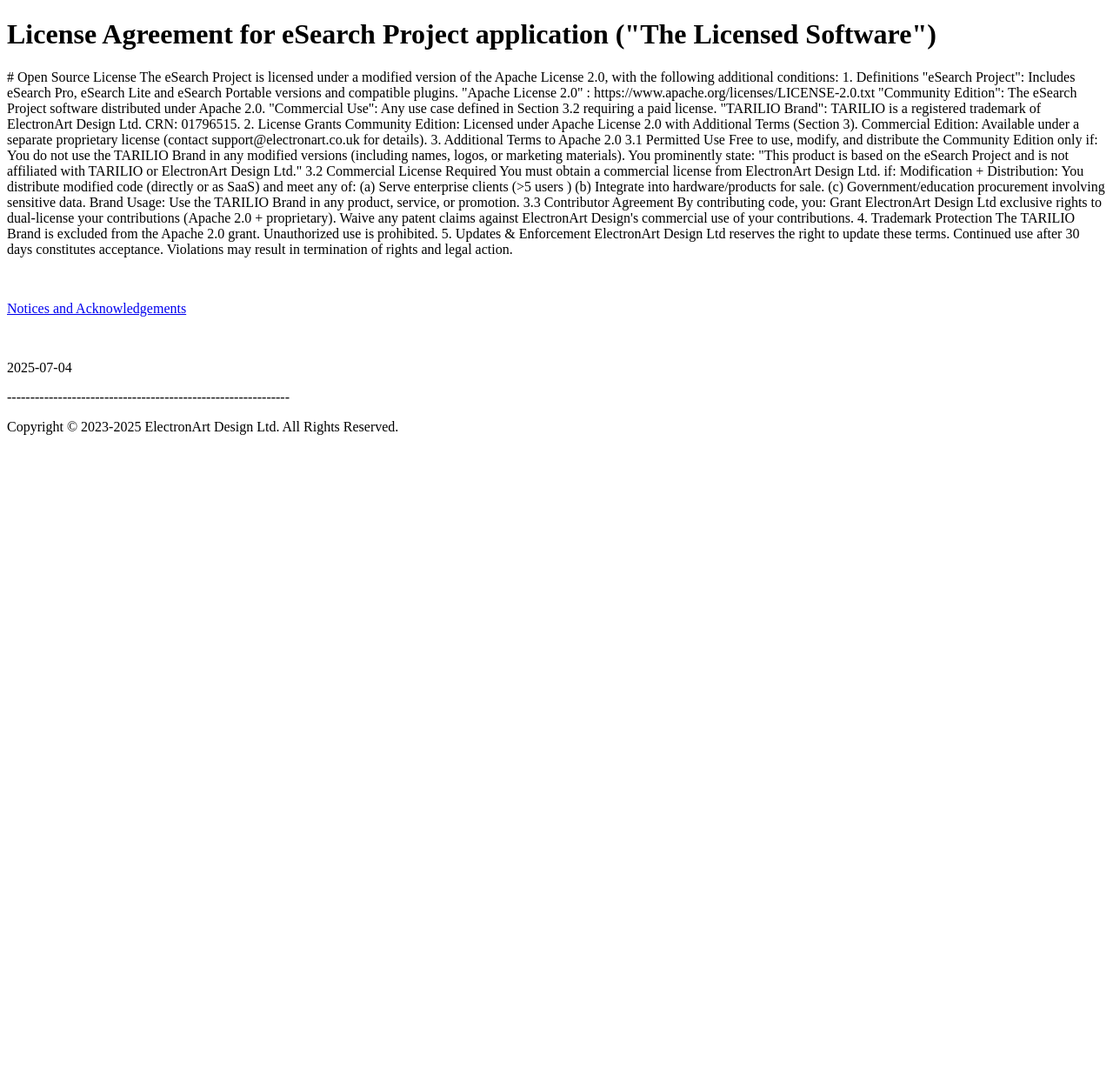
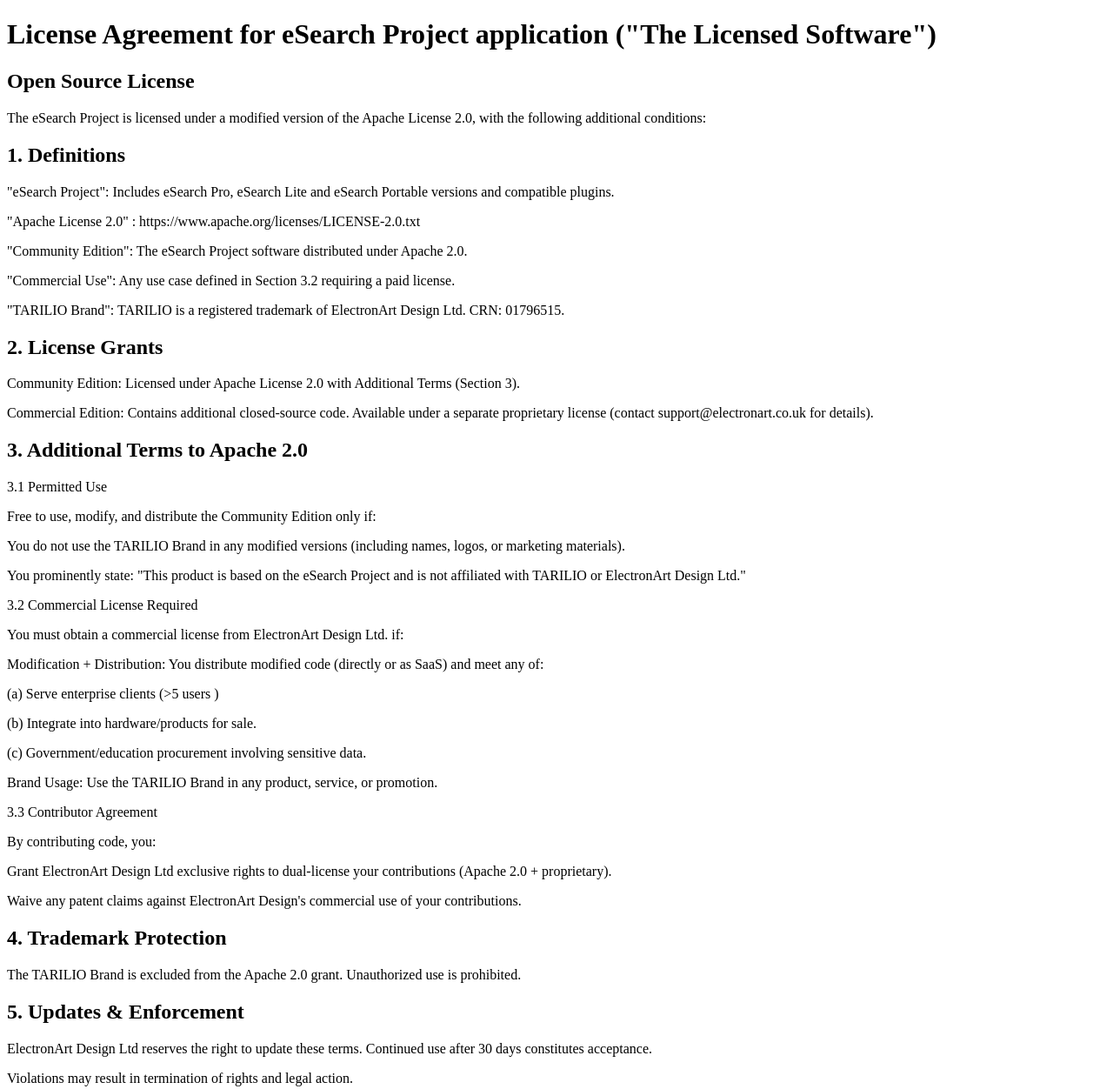
Before and after one commit to electronart/TARILIO, a plain HTML site: page eSearch/docs_eSearch/license.htm in a window 1280 px wide. Shown: the top 1252 px of the page at 87% size. Before the commit the page ends 800 px from the top, so only its background shows below. Drawn offline with Linux system fonts and the light colour scheme.

Commit message:
Add files via upload

```diff
--- a/eSearch/docs_eSearch/license.htm
+++ b/eSearch/docs_eSearch/license.htm
@@ -11,57 +11,57 @@
 License Agreement for eSearch Project application (&quot;The
 Licensed Software&quot;)</h1>
 
-<p># Open Source License
+<h2>Open Source License</h2>
 
-The eSearch Project  is licensed under a modified version of the Apache License 2.0, with the following additional conditions:
+<p>The eSearch Project  is licensed under a modified version of the Apache License 2.0, with the following additional conditions:</p>
 
-1. Definitions
+<h2>1. Definitions</h2>
 
-"eSearch Project": Includes eSearch Pro, eSearch Lite and eSearch Portable versions and compatible plugins.
-"Apache License 2.0" : https://www.apache.org/licenses/LICENSE-2.0.txt
-"Community Edition": The eSearch Project software distributed under Apache 2.0.
-"Commercial Use": Any use case defined in Section 3.2 requiring a paid license.
-"TARILIO Brand": TARILIO is a registered trademark of ElectronArt Design Ltd. CRN: 01796515.
+<p>"eSearch Project": Includes eSearch Pro, eSearch Lite and eSearch Portable versions and compatible plugins.</p>
+<p>"Apache License 2.0" : https://www.apache.org/licenses/LICENSE-2.0.txt</p>
+<p>"Community Edition": The eSearch Project software distributed under Apache 2.0.</p>
+<p>"Commercial Use": Any use case defined in Section 3.2 requiring a paid license.</p>
+<p>"TARILIO Brand": TARILIO is a registered trademark of ElectronArt Design Ltd. CRN: 01796515.</p>
 
 
-2. License Grants
+<h2>2. License Grants</h2>
 
-Community Edition: Licensed under Apache License 2.0 with Additional Terms (Section 3).
-Commercial Edition: Available under a separate proprietary license (contact support@electronart.co.uk for details).
+<p>Community Edition: Licensed under Apache License 2.0 with Additional Terms (Section 3).</p>
+<p>Commercial Edition: Contains additional closed-source code. Available under a separate proprietary license (contact support@electronart.co.uk for details).</p>
 
-3. Additional Terms to Apache 2.0
+<h2>3. Additional Terms to Apache 2.0</h2>
 
-3.1 Permitted Use
+<p>3.1 Permitted Use</p>
 
-Free to use, modify, and distribute the Community Edition only if:
-  You do not use the TARILIO Brand in any modified versions (including names, logos, or marketing materials).
-  You prominently state: "This product is based on the eSearch Project and is not affiliated with TARILIO or ElectronArt Design Ltd."
+<p>Free to use, modify, and distribute the Community Edition only if:</p>
+  <p>You do not use the TARILIO Brand in any modified versions (including names, logos, or marketing materials).</p>
+ <p> You prominently state: "This product is based on the eSearch Project and is not affiliated with TARILIO or ElectronArt Design Ltd."</p>
 
-3.2 Commercial License Required
+<p>3.2 Commercial License Required</p>
 
-You must obtain a commercial license from ElectronArt Design Ltd. if:
-Modification + Distribution: You distribute modified code (directly or as SaaS) and meet any of:
-  (a) Serve enterprise clients (>5 users )
-  (b) Integrate into hardware/products for sale.
-  (c) Government/education procurement involving sensitive data.
-Brand Usage: Use the TARILIO Brand in any product, service, or promotion.
+<p>You must obtain a commercial license from ElectronArt Design Ltd. if:</p>
+<p>Modification + Distribution: You distribute modified code (directly or as SaaS) and meet any of:</p>
+  <p>(a) Serve enterprise clients (>5 users )</p>
+  <p>(b) Integrate into hardware/products for sale.</p>
+  <p>(c) Government/education procurement involving sensitive data.</p>
+<p>Brand Usage: Use the TARILIO Brand in any product, service, or promotion.</p>
 
-3.3 Contributor Agreement
+<p>3.3 Contributor Agreement</p>
 
-By contributing code, you:
-Grant ElectronArt Design Ltd exclusive rights to dual-license your contributions (Apache 2.0 + proprietary).
-Waive any patent claims against ElectronArt Design's commercial use of your contributions.
+<p>By contributing code, you:</p>
+<p>Grant ElectronArt Design Ltd exclusive rights to dual-license your contributions (Apache 2.0 + proprietary).</p>
+<p>Waive any patent claims against ElectronArt Design's commercial use of your contributions.</p>
 
-4. Trademark Protection
+<h2>4. Trademark Protection</h2>
 
-The TARILIO Brand is excluded from the Apache 2.0 grant. Unauthorized use is prohibited.
+<p>The TARILIO Brand is excluded from the Apache 2.0 grant. Unauthorized use is prohibited.</p>
 
-5. Updates & Enforcement
+<h2>5. Updates & Enforcement</h2>
 
-ElectronArt Design Ltd reserves the right to update these terms. Continued use after 30 days constitutes acceptance.
-Violations may result in termination of rights and legal action.
+<p>ElectronArt Design Ltd reserves the right to update these terms. Continued use after 30 days constitutes acceptance.</p>
+<p>Violations may result in termination of rights and legal action.</p>
 
-</p>
+
 
 <p>&nbsp;</p>
 <a href="notices.htm">Notices and Acknowledgements</a>
```
